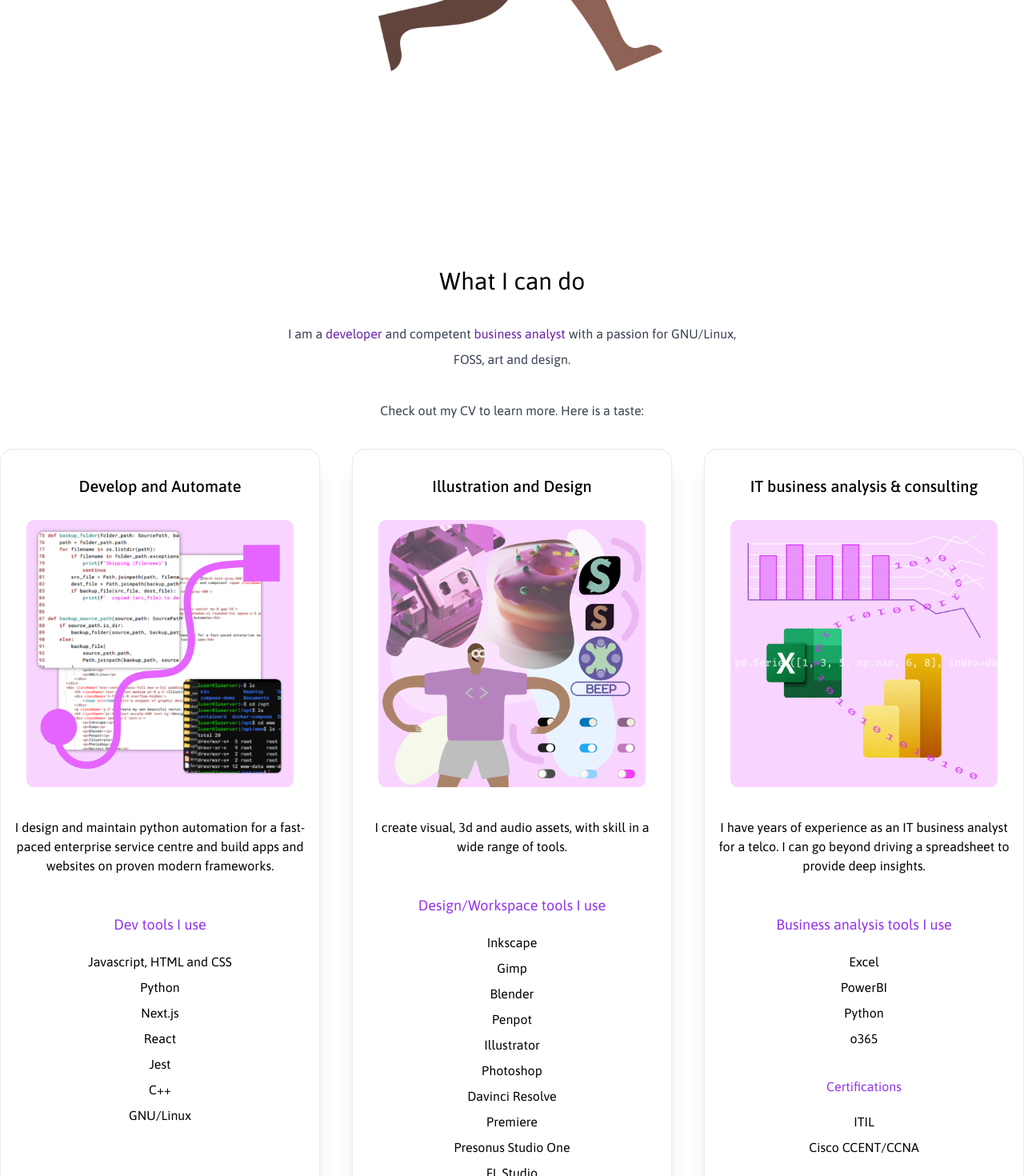
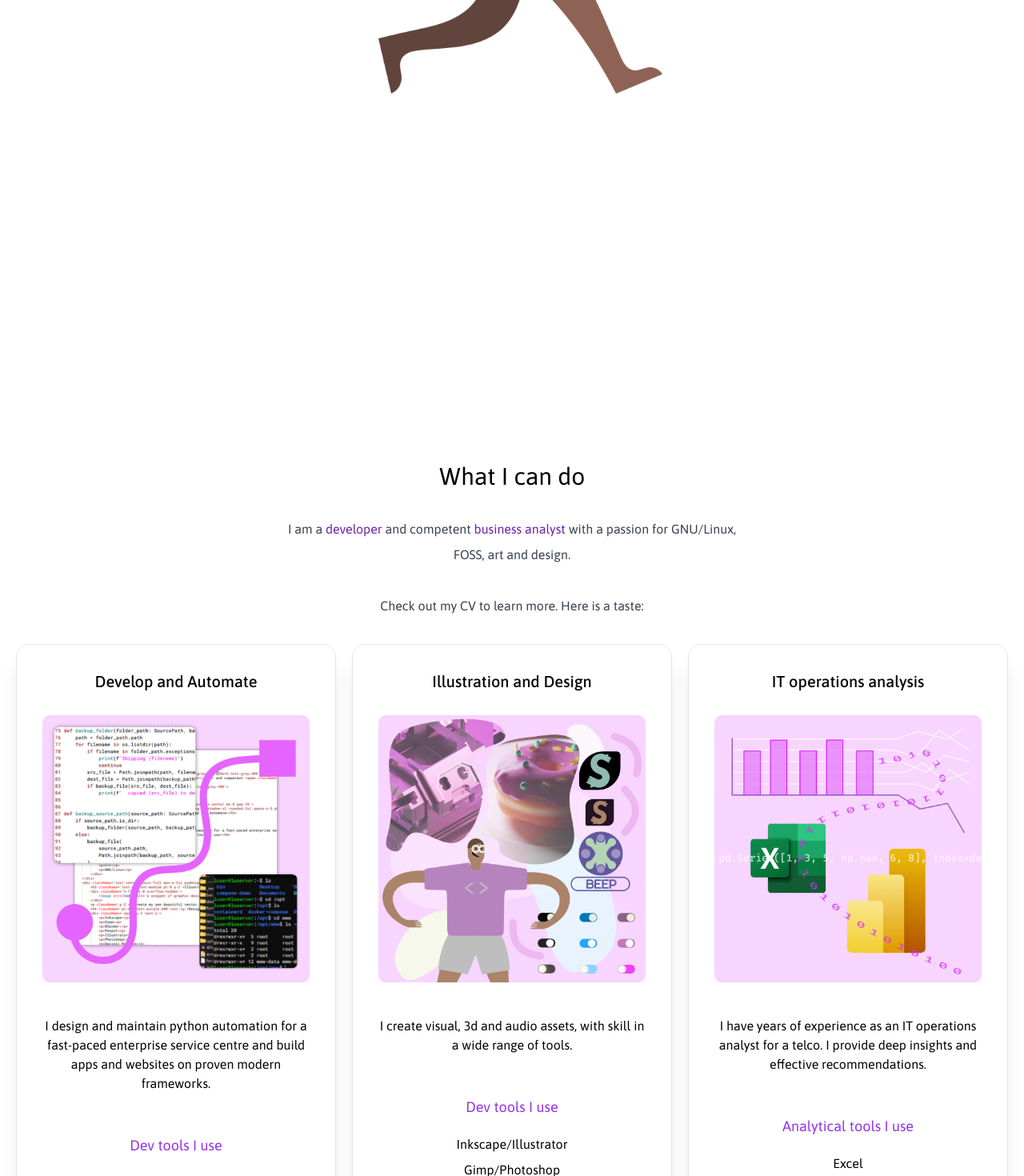
Before and after one commit to freerror/rory-portfolio, a Next.js app: page / in a window 1280 px wide. Shown: the part 1040-2510 px from the top of the page at 80% size. Built offline with nearby package versions, Linux system fonts and the light colour scheme.

Commit message:
Create nested detail card component
Also tweaked padding and added animation scroll for down  "button".

```diff
--- /dev/null
+++ b/components/DetailCard.jsx
@@ -0,0 +1,19 @@
+import Image from 'next/image'
+
+const DetailCard = (props) => (
+    <div className='text-center basis-full max-w-2xl padding-10 shadow-xl rounded-2xl space-y-5 pb-10 overflow-hidden border'>
+        <h3 className='text-xl font-medium pt-8 p-2'>{props.title}</h3>
+        <div className='h-fit mx-8 overflow-hidden'>
+            <Image src={props.img} alt="a snippet of code" />
+        </div>
+        <p className='px-8 py-4'>{props.body}</p>
+        <h4 className='pt-4 text-purple-600 text-lg'>{props.detailHeading}</h4>
+        <div className='space-y-2 text-s'>
+            {props.detailPara.map(para => (
+                <p>{para}</p>
+            ))}
+        </div>
+    </div>
+)
+
+export default DetailCard
--- a/components/DetailCardSection.jsx
+++ b/components/DetailCardSection.jsx
@@ -1,12 +1,7 @@
-import Image from 'next/image'
-import design from '../public/images/design512.png'
-import code from '../public/images/code512.png'
-import analysis from '../public/images/analysis512.png'
-
 const DetailCardSection = (props) => (
-    <section className='pt-6 mx-3 lg:mx-0'>
+    <section className='mx-2 pb-12 lg:mx-5'>
         <div className='text-center space-y-8 justify-center'>
-            <h3 className="text-3xl">What I can do</h3>
+            <h3 className="text-3xl">{props.title}</h3>
             <p className='max-w-xl m-auto text-md leading-8 text-gray-700 dark:text-gray-300'>
                 I am a <span className='text-purple-800'>developer</span> and competent <span className='text-purple-800'>business analyst </span> with a passion for GNU/Linux, FOSS, art and design.
             </p>
@@ -14,64 +9,8 @@ const DetailCardSection = (props) => (
                 Check out my CV to learn more. Here is a taste:
             </p>
         </div>
-        <div className='flex flex-wrap flex-shrink xl:flex-nowrap justify-center my-8 gap-10'>
-            <div className='text-center basis-full max-w-2xl padding-10 shadow-xl rounded-2xl space-y-5 pb-10 overflow-hidden border'>
-                <h3 className='text-xl font-medium pt-8 p-2'>Develop and Automate</h3>
-                <div className='h-fit mx-8 overflow-hidden'>
-                    <Image src={code} alt="a snippet of code" />
-                </div>
-                <p className='p-3'>I design and maintain python automation for a fast-paced enterprise service centre and build apps and websites on proven modern frameworks.</p>
-                <h4 className='pt-4 text-purple-600 text-lg'>Dev tools I use</h4>
-                <div className='space-y-2 text-s'>
-                    <p>Javascript, HTML and CSS</p>
-                    <p>Python</p>
-                    <p>Next.js</p>
-                    <p>React</p>
-                    <p>Jest</p>
-                    <p>C++</p>
-                    <p>GNU/Linux</p>
-                </div>
-            </div>
-            <div className='text-center basis-full max-w-2xl padding-10 shadow-xl rounded-2xl space-y-5 pb-10 overflow-hidden border'>
-                <h3 className='text-xl font-medium pt-8 p-2'>Illustration and Design</h3>
-                <div className='h-fit mx-8 overflow-hidden'>
-                    <Image src={design} alt="a snippet of graphic design work" />
-                </div>
-                <p className='p-3'>I create visual, 3d and audio assets, with skill in a wide range of tools.</p>
-                <h4 className='pt-4 text-purple-600 text-lg'>Design/Workspace tools I use</h4>
-                <div className='space-y-2 text-s'>
-                    <p>Inkscape</p>
-                    <p>Gimp</p>
-                    <p>Blender</p>
-                    <p>Penpot</p>
-                    <p>Illustrator</p>
-                    <p>Photoshop</p>
-                    <p>Davinci Resolve</p>
-                    <p>Premiere</p>
-                    <p>Presonus Studio One</p>
-                    <p>FL Studio</p>
-                    <p>Reaper</p>
-                </div>
-            </div>
-            <div className='text-center basis-full max-w-2xl padding-10 shadow-xl rounded-2xl space-y-5 pb-10 overflow-hidden border'>
-                <h3 className='text-xl font-medium pt-8 p-2'>IT business analysis & consulting</h3>
-                <div className='h-fit mx-8 overflow-hidden'>
-                    <Image src={analysis} alt="Smiling male face" />
-                </div>
-                <p className='p-3'>I have years of experience as an IT business analyst for a telco. I can go beyond driving a spreadsheet to provide deep insights.</p>
-                <h4 className='pt-4 text-purple-600 text-lg'>Business analysis tools I use</h4>
-                <div className='space-y-2 text-s'>
-                    <p className=''>Excel</p>
-                    <p className=''>PowerBI</p>
-                    <p className=''>Python</p>
-                    <p className=''>o365</p>
-                </div>
-                <h4 className='pt-4 text-purple-600'>Certifications</h4>
-                <div className='space-y-2 text-s'>
-                    <p className=''>ITIL</p>
-                    <p className=''>Cisco CCENT/CCNA</p>
-                </div>
-            </div>
+        <div className='flex flex-wrap flex-shrink xl:flex-nowrap justify-center my-8 gap-5'>
+            {props.children}
         </div>
     </section>
 )
--- a/components/PageIntro.jsx
+++ b/components/PageIntro.jsx
@@ -4,12 +4,13 @@ import { AiFillLinkedin, AiFillGithub } from 'react-icons/ai'
 import down from '../public/images/down246.png'
 const PageIntro = (props) => {
     return (
-        <section className='pt-8 min-h-screen flex flex-col justify-between font-asap md:px-20 lg:px-32 pb-20'>
-            <div className='text-center flex flex-col gap-9 items-center'>
-                <h2 className='text-3xl text-purple-500 md:text-5xl lg:text-7xl'>Rory Samson</h2>
-                <h3 className='text-xl md:text-2xl mx-auto'>Front-to-back developer and IT business analyst</h3>
-                <p className='text-md md:text-lg pt-5 text-gray-700 dark:text-gray-300'>Hi, Im Rory.</p>
-                <p className='text-md md:text-lg pb-5 text-gray-700 dark:text-gray-300'>I am looking for my next developer job. Please check out my work and get in touch if you think I could be a good fit for your team.</p>
+        <section className='px-8 pt-8 min-h-screen flex flex-col justify-between font-asap md:px-20 lg:px-32'>
+            <div className='text-center flex flex-col gap-11 items-center'>
+                <h2 className='text-3xl text-purple-500 md:text-5xl lg:text-7xl'>{props.title}</h2>
+                <h3 className='text-xl md:text-2xl mx-auto'>{props.subtitle}</h3>
+                <div>
+                    <p className='text-md py-2 md:text-lg text-gray-700 dark:text-gray-300 whitespace-pre-line'>{props.para}</p>
+                </div>
                 <div className='text-5xl flex justify-center gap-16 text-gray-600 '>
                     <a href='https://github.com/account-sxf'>
                         <AiFillGithub />
@@ -22,7 +23,8 @@ const PageIntro = (props) => {
                     <Image src={props.mainImg} width="375px" height="613.4px" alt="original vector art of Rory" />
                 </div>
             </div>
-            <div className='bottom-0 sticky flex-grow-0 w-fit max-h-fit mx-auto'>
+            <div className='h-56'></div>
+            <div onClick={props.handleScrollClick} className='bottom-0 sticky flex-grow-0 w-fit max-h-fit mx-auto cursor-pointer'>
                 <Image src={down} width="128px" height="128px" alt="original vector art of Rory" />
             </div>
         </section>
--- a/components/PortfolioSection.jsx
+++ b/components/PortfolioSection.jsx
@@ -1,7 +1,7 @@
 const PortfolioSection = (props) => (
     <section className='text-center bg-gray-100 dark:bg-stone-800 shadow-inner shadow-stone-300 dark:shadow-black pb-16 px-3'>
         <div>
-            <h3 className='text-3xl pt-16 pb-8'>{props.title}</h3>
+            <h3 className='text-3xl pt-11 pb-8'>{props.title}</h3>
             <p>
                 {props.subtitle}
             </p>
--- a/pages/index.js
+++ b/pages/index.js
@@ -1,18 +1,30 @@
+import { useRef, useState } from 'react'
 import Head from 'next/head'
+
+import thumbsDark from '../public/images/thumbs-light512.png'
+import thumbsLight from '../public/images/thumbs-dark512.png'
+import code from '../public/images/code512.png'
+import design from '../public/images/design512.png'
+import analysis from '../public/images/analysis512.png'
 import work1 from "../public/images/work1_xp3ns.png"
 import work2 from "../public/images/work2_decisions.png"
+
+import NavBar from '../components/NavBar'
+import PageIntro from '../components/PageIntro'
+import DetailCardSection from '../components/DetailCardSection'
+import DetailCard from '../components/DetailCard'
+import PortfolioSection from '../components/PortfolioSection'
 import PortfolioCard from '../components/PortfolioCard'
-import PortfolioSection from '../components/PortfolioSection'
-import thumbsDark from '../public/images/thumbs-light512.png'
-import thumbsLight from '../public/images/thumbs-dark512.png'
-import NavBar from '../components/NavBar'
-import DetailCardSection from '../components/DetailCardSection'
-import PageIntro from '../components/PageIntro'
-import { useState } from 'react'
 
 export default function Home() {
     const [dark, setDark] = useState("")
     const [mainImg, setMainImg] = useState(thumbsLight)
+
+    const detailSection = useRef(null)
+
+    function handleScrollClick() {
+        detailSection?.current.scrollIntoView({ behavior: 'smooth' })
+    }
 
     const toggleDark = () => {
         setDark(prevDark => {
@@ -39,8 +51,63 @@ export default function Home() {
 
             <main className='bg-white dark:bg-stone-900 dark:text-white font-asap transition'>
                 <NavBar {...{ toggleDark }} />
-                <PageIntro {...{ mainImg }} />
-                <DetailCardSection />
+                <PageIntro {...{
+                    title: "Rory Samson",
+                    subtitle: "Front-to-back developer and IT business analyst",
+                    para: "Hi, I'm Rory,\n\nI am looking for my next developer job. Please check out my work and get in touch\nif you think I could be a good fit for your team.",
+                    mainImg,
+                    handleScrollClick
+                }} />
+                <div ref={detailSection} className="h-24"></div>
+                <DetailCardSection {...{
+                    title: "What I can do",
+                    para: [
+                        "I am a developer and competent business analyst with a passion for GNU/Linux, FOSS, art and design.",
+                        "Check out my CV to learn more. Here is a taste:"
+                    ]
+                }} >
+                    <DetailCard {...{
+                        title: "Develop and Automate",
+                        img: code,
+                        body: "I design and maintain python automation for a fast-paced enterprise service centre and build apps and websites on proven modern frameworks.",
+                        detailHeading: "Dev tools I use",
+                        detailPara: [
+                            "Javascript, HTML and CSS",
+                            "Python",
+                            "Next.js",
+                            "React",
+                            "Jest",
+                            "C++",
+                            "GNU/Linux!"
+                        ]
+                    }} />
+                    <DetailCard {...{
+                        title: "Illustration and Design",
+                        img: design,
+                        body: "I create visual, 3d and audio assets, with skill in a wide range of tools.",
+                        detailHeading: "Dev tools I use",
+                        detailPara: [
+                            "Inkscape/Illustrator",
+                            "Gimp/Photoshop",
+                            "Blender",
+                            "Penpot",
+                            "DaVinci Resolve",
+                            "Presonus Studio One",
+                            "FL Studio"
+                        ]
+                    }} />
+                    <DetailCard {...{
+                        title: "IT operations analysis",
+                        img: analysis,
+                        body: "I have years of experience as an IT operations analyst for a telco. I provide deep insights and effective recommendations.",
+                        detailHeading: "Analytical tools I use",
+                        detailPara: [
+                            "Excel",
+                            "PowerBI",
+                            "Python"
+                        ]
+                    }} />
+                </DetailCardSection>
                 <PortfolioSection title="Portfolio" subtitle="Check out a sample of my latest projects!">
                     <PortfolioCard {...{ title: "Expense Tracker", img: work1, url: "https://xp3ns.herokuapp.com/" }} />
                     <PortfolioCard {...{ title: "Decision Maker", img: work2, url: "https://limitless-mountain-91728.herokuapp.com/" }} />
```
